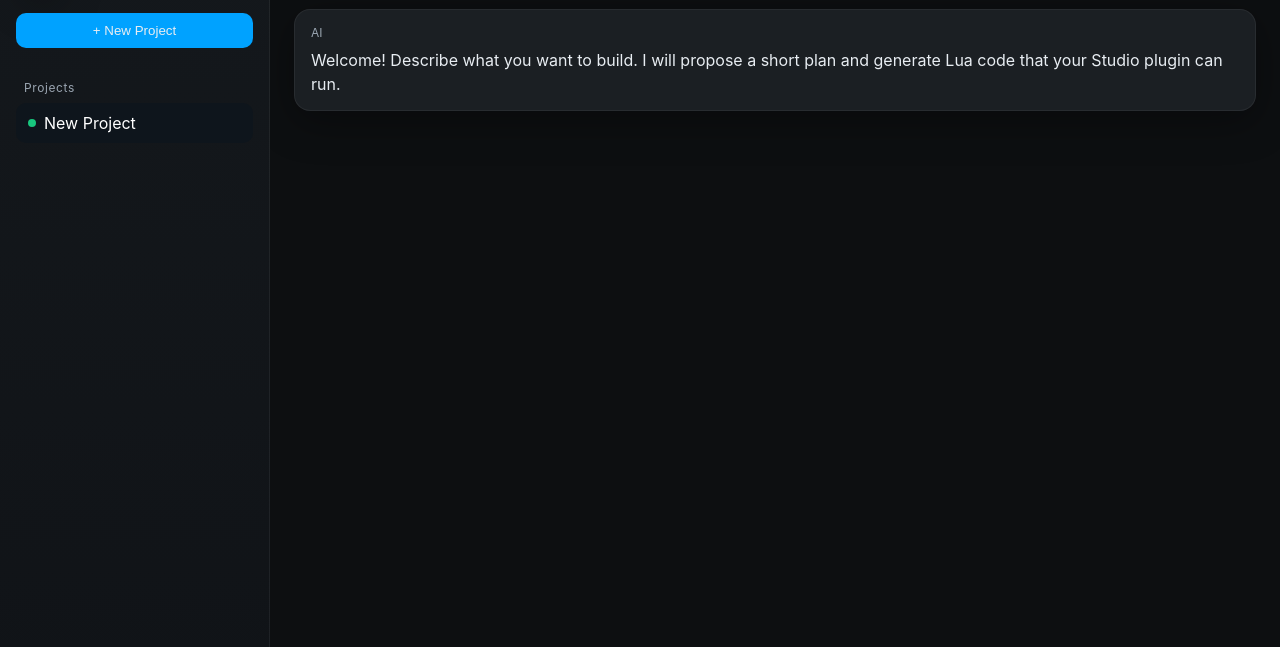
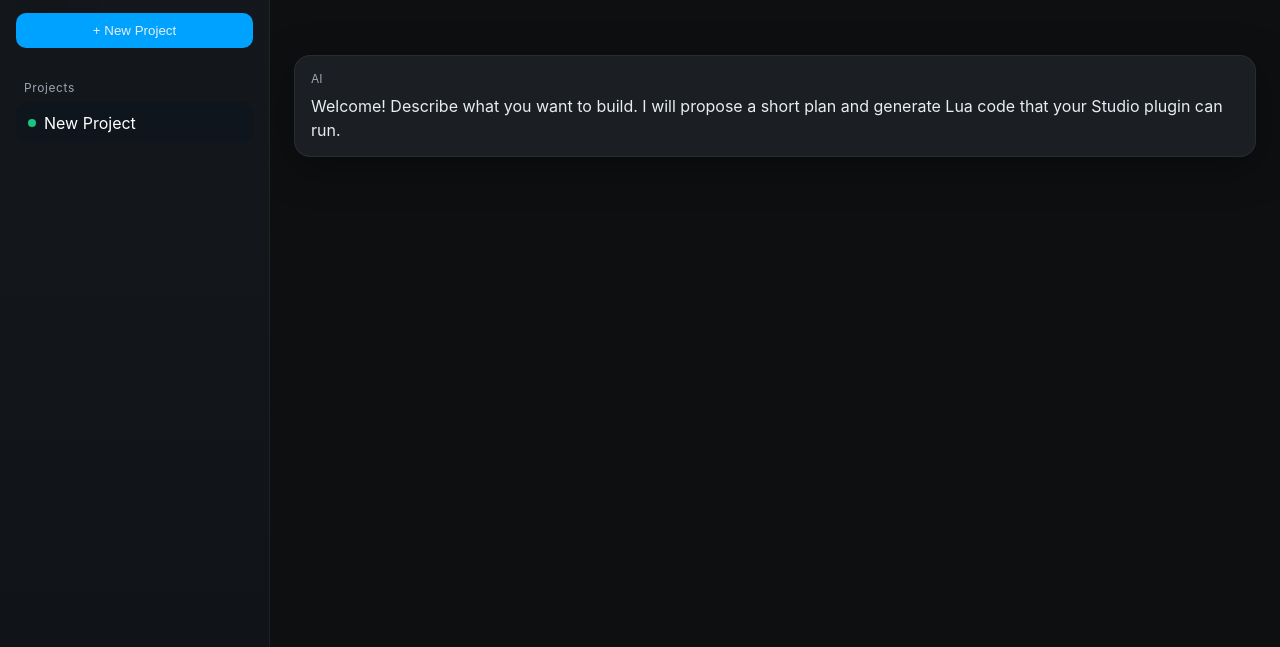
Before and after one commit to IdzsVilmos1/DevBloxAI, a website: page public/dashboard.html in a window 1280 px wide. Shown: the part 71-718 px from the top of the page. Drawn offline with Linux system fonts and the light colour scheme; no server answers.

Commit message:
Update dashboard.css

```diff
--- a/public/dashboard.css
+++ b/public/dashboard.css
@@ -87,7 +87,13 @@ body{
 .pill{margin-left:8px; background:#21303d; color:#9dd4ff; border-radius:9999px; padding:2px 8px; font-size:11px}
 
 /* Chat bubbles */
-.chat{padding:14px 24px 140px; display:flex; flex-direction:column; gap:12px}
+.chat{
+  padding:60px 24px 140px;
+  display:flex;
+  flex-direction:column;
+  gap:12px;
+  align-items:center;
+}
 .bubble{
   max-width:980px; border:var(--border); border-radius:16px; padding:14px 16px;
   background:var(--panel-2); box-shadow:var(--shadow); line-height:1.5;
```
